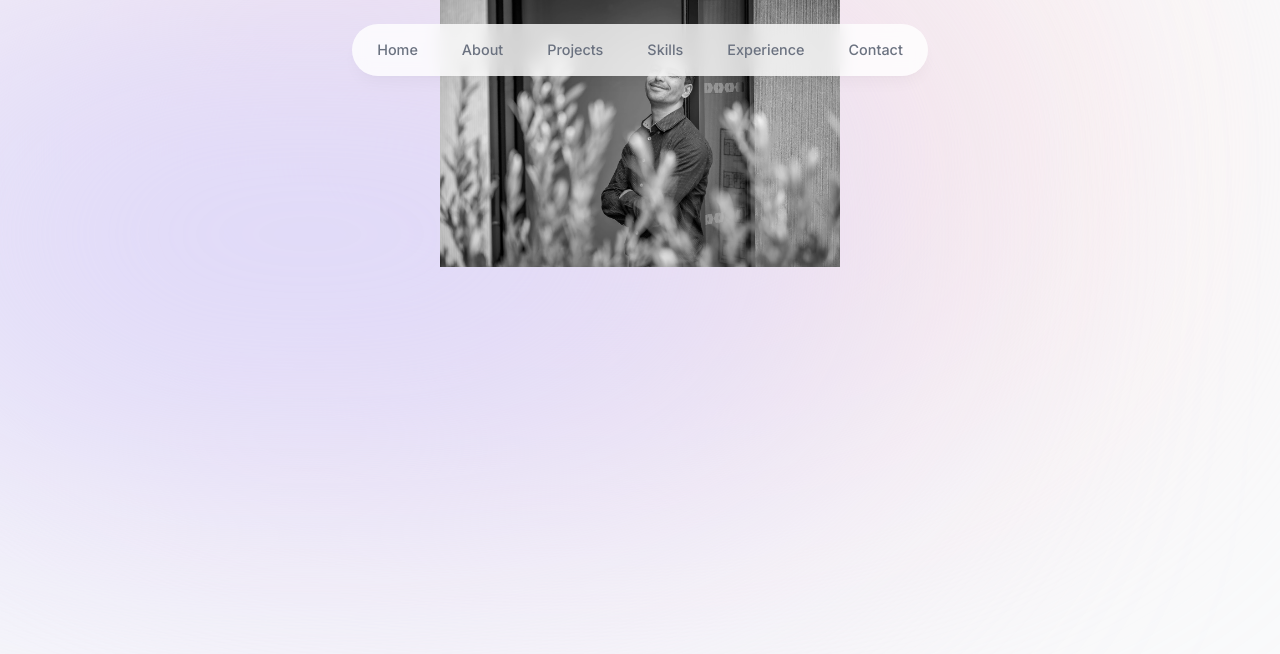
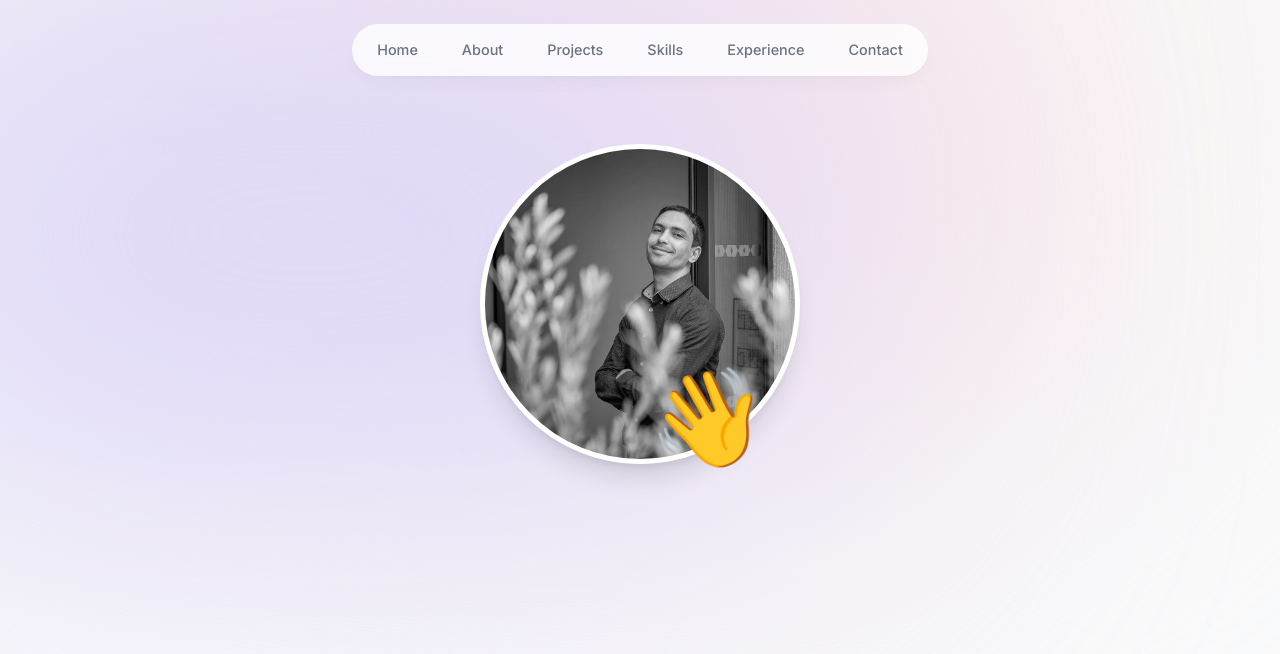
Before and after one commit to Devmustroc/portefolio, a Next.js app: page / in a window 1280 px wide. Shown: the top 654 px of the page. Built offline with nearby package versions, Linux system fonts and the light colour scheme.

Commit message:
:art: li UI motion framer intro image

```diff
--- a/app/layout.tsx
+++ b/app/layout.tsx
@@ -17,7 +17,7 @@ export default function RootLayout({
 }) {
   return (
     <html lang="en">
-      <body className={`${inter.className} bg-gray-50 text-gray-950 relative`}>
+      <body className={`${inter.className} bg-gray-50 text-gray-950 relative h-[5000px] pt-28 sm:pt-36`}>
       <div className='bg-[#fbe2e3] absolute top-[-6rem] right-[11rem] h-[31.25rem] w-[31.25rem] -z-10 rounded-full blur-[10rem] sm:w-[68.75rem]'></div>
       <div className='bg-[#dbd7fb] absolute top-[-1rem] left-[-35rem] h-[31.25rem] w-[50rem] -z-10 rounded-full blur-[10rem] sm:w-[68.75rem] md:left-[-33rem] lg:left-[-28rem] xl:left-[-15rem] 2xl:left-[-5rem]'></div>
       <Header />
--- a/components/intro.tsx
+++ b/components/intro.tsx
@@ -1,13 +1,22 @@
+'use client';
+
 import React from 'react'
 import picProfi from '../public/picProfi.jpeg'
 import Image from "next/image";
+import { motion } from 'framer-motion';
 
 export default function Intro() {
     return (
         <section>
             <div className="flex items-center justify-center">
-                <div>
-                    <Image src={picProfi} alt="Mustapha Abourar" width="400" height="200" quality="95" priority={true}/>
+                <div className="relative">
+                    <motion.div>
+                        <Image src={picProfi} alt="Mustapha Abourar" width="400" height="200" quality="95" priority={true}
+                               className=" h-80 w-80 object-cover rounded-full border-[0.35rem] border-white shadow-xl"/>
+                    </motion.div>
+                    <span className='absolute bottom-0 right-8 text-8xl'>
+                        👋
+                    </span>
                 </div>
             </div>
         </section>
```
